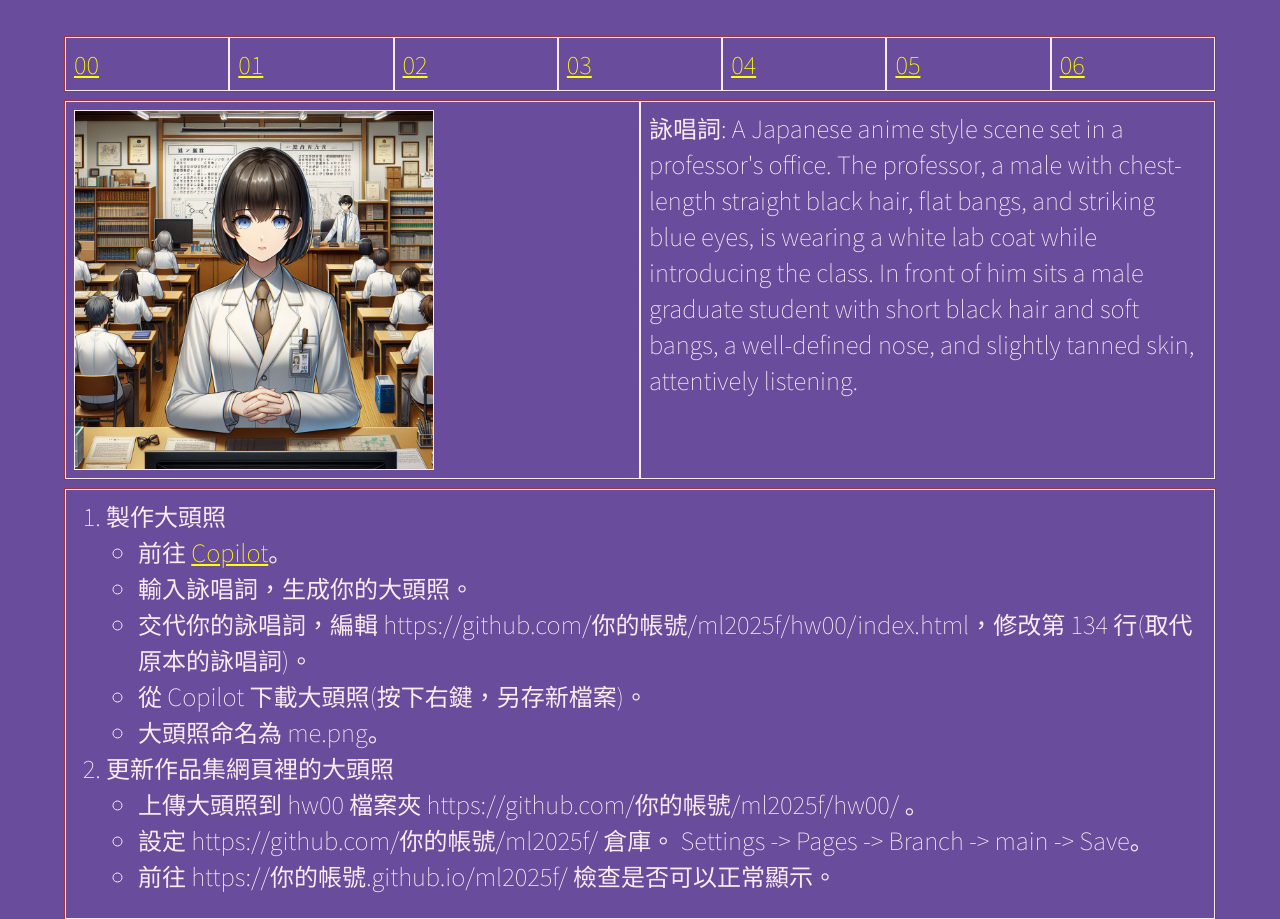
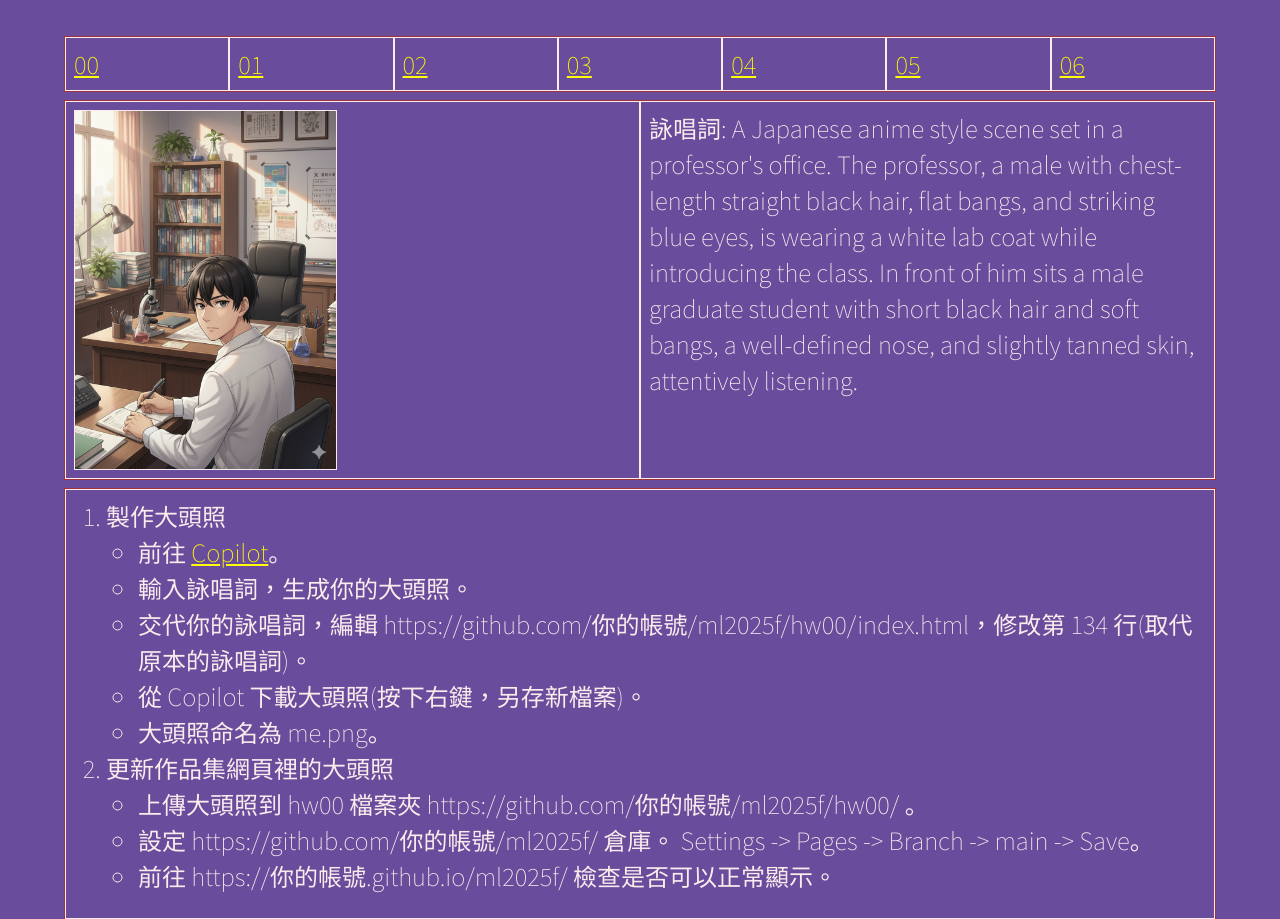
Before and after one commit to 109C01009Daniel/ml2025f, a plain HTML site: page hw00/index.html in a window 1280 px wide. Shown: the top 919 px of the page. Drawn offline with nearby package versions, Linux system fonts and the light colour scheme; a web font is replaced by a local one.

Commit message:
Update index.html

```diff
--- a/hw00/index.html
+++ b/hw00/index.html
@@ -126,7 +126,7 @@
   <!-- ---------------------------------------------- -->
   <div class="row hw12">
     <div class="col-md-6 twenty">
-      <img class="withborder" src="./me.png" height="360">
+      <img class="withborder" src="./me01.png" height="360">
     </div>
     <div class="col-md-6 twenty">
       詠唱詞:
```
